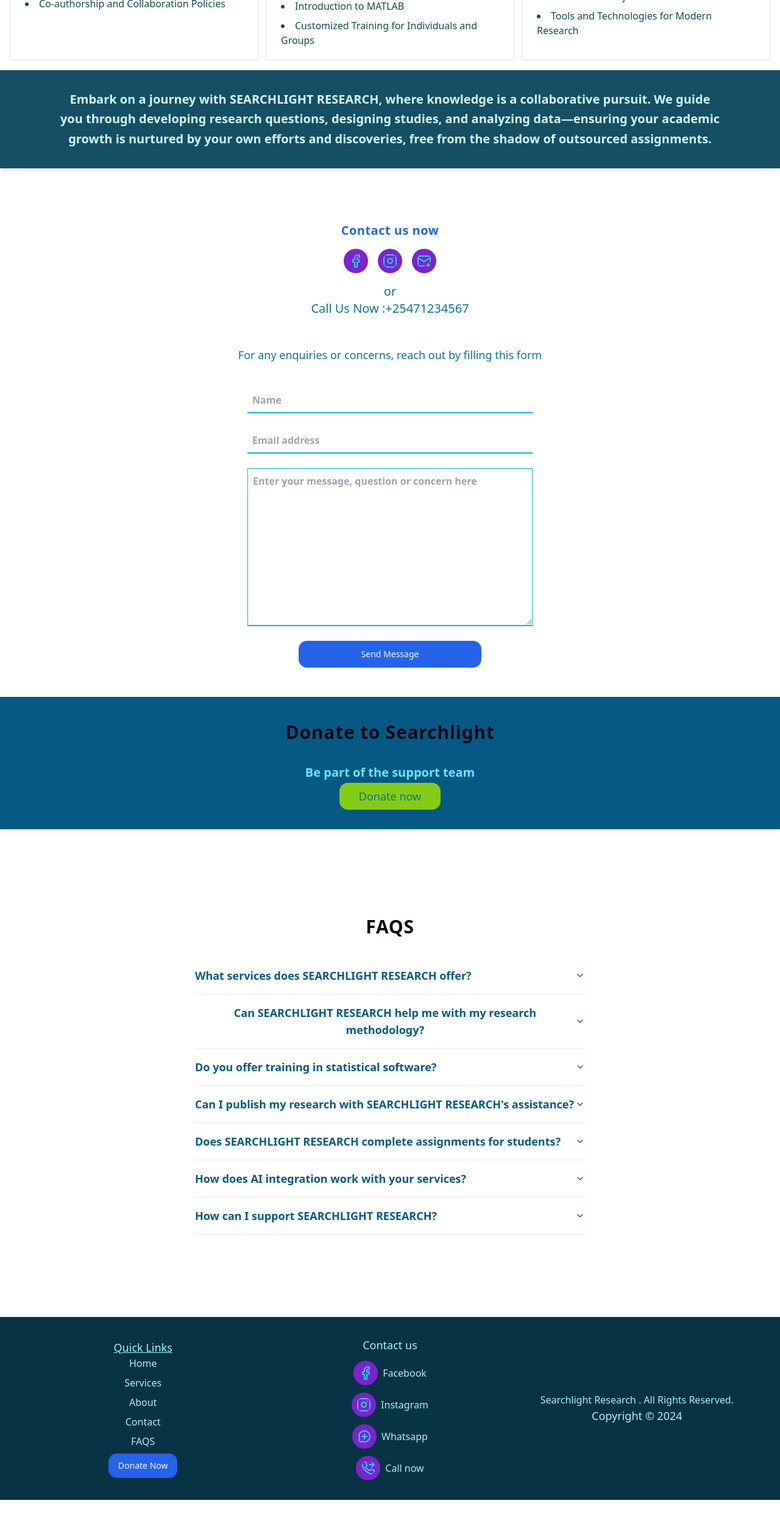
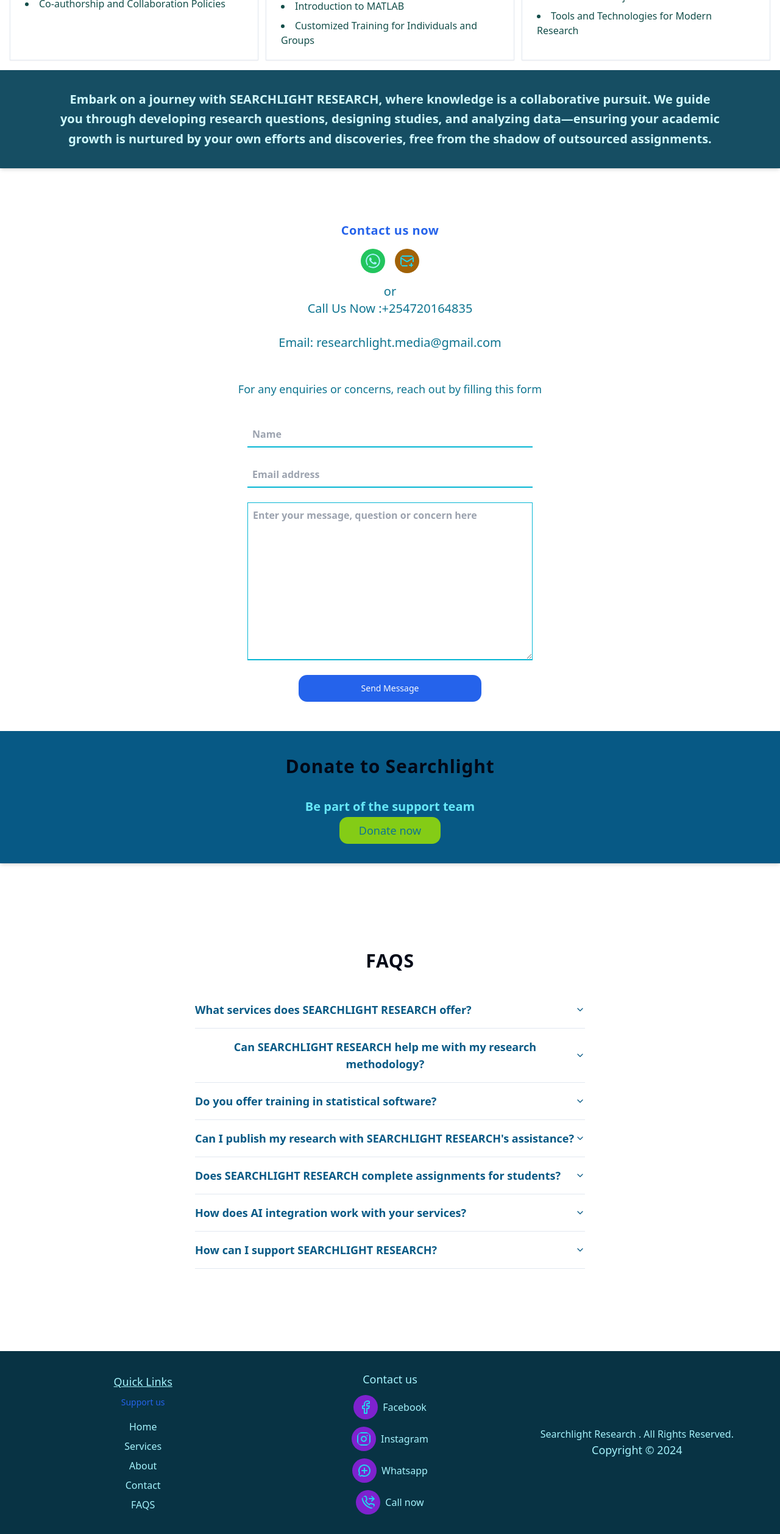
Before and after one commit to richardkanai123/Researchlight, a Next.js app: page / in a window 1280 px wide. Shown: the part 3018-5534 px from the top of the page at 61% size. Before the commit the page ends 5478 px from the top, so only its background shows below. Built offline with nearby package versions, Linux system fonts and the light colour scheme.

Commit message:
Added donate page

```diff
--- /dev/null
+++ b/app/donate/page.tsx
@@ -0,0 +1,41 @@
+import Image from "next/image";
+import React from "react";
+import qr from "../../public/qrcode.png";
+import { Button } from "@/components/ui/button";
+import { cn } from "@/lib/utils";
+const DonatePage = () => {
+	return (
+		<div className='w-full min-h-[70vh] max-h-fit flex flex-col items-center align-middle content-center snap-proximity justify-center '>
+			<h1 className='text-2xl  text-primary font-semibold text-balance snap-center tracking-normal  snap-proximity text-center max-w-[400px] mb-6'>
+				Support us to carry out even more research and build a better future
+			</h1>
+			<div className='w-full grid grid-cols-1 md:grid-cols-2 gap-4 items-center '>
+				<div className='max-w-[300px] text-xl flex flex-col gap-2  items-center justify-center mx-auto'>
+					<p className='text-xl font-semibold'>Scan the QR code</p>
+					<span>or</span>
+					<Button
+						asChild
+						className={cn("mx-auto w-full bg-primary text-base")}>
+						<a
+							href='https://www.paypal.com/ncp/payment/3PD2Q3S5NPX6S'
+							target='_blank'
+							rel='noopener noreferrer'>
+							Prefer paypal or card
+						</a>
+					</Button>
+				</div>
+
+				<div className='relative flex items-center justify-center max-w-[300px] mx-auto'>
+					<Image
+						src={qr}
+						sizes='100vw'
+						width={200}
+						alt='donation qr code'
+					/>
+				</div>
+			</div>
+		</div>
+	);
+};
+
+export default DonatePage;
--- a/app/page.tsx
+++ b/app/page.tsx
@@ -15,6 +15,7 @@
 	MailPlusIcon,
 } from "lucide-react";
 import Image from "next/image";
+import { BsWhatsapp } from "react-icons/bs";
 
 export default function Home() {
 	return (
@@ -67,31 +68,27 @@
 					<section className='w-full mx-auto flex items-center content-center gap-4 align-baseline justify-center'>
 						{/* social links icons */}
 						<a
-							href='http://'
+							href='https://wa.me/254720164835'
 							target='_blank'
 							rel='noopener noreferrer'>
-							<Facebook className='w-10 text-center h-10 text-xl ease-linear text-cyan-400 hover:text-cyan-700 bg-purple-700 transition-all hover:bg-green-500 duration-500  rounded-full p-2 ' />
+							<BsWhatsapp className='w-10 text-center h-10 text-xl ease-linear text-cyan-200 hover:text-cyan-700 hover:bg-purple-700 transition-all bg-green-500 duration-500  rounded-full p-2 ' />
 						</a>
 
 						<a
-							href='http://'
+							href='mailto:researchlight.media@gmail.com'
 							target='_blank'
 							rel='noopener noreferrer'>
-							<InstagramIcon className='w-10 text-center h-10 text-xl ease-linear text-cyan-400 hover:text-cyan-700 bg-purple-700 transition-all hover:bg-green-500 duration-500  rounded-full p-2 ' />
-						</a>
-
-						<a
-							href='http://'
-							target='_blank'
-							rel='noopener noreferrer'>
-							<MailPlusIcon className='w-10 text-center h-10 text-xl ease-linear text-cyan-400 hover:text-cyan-700 bg-purple-700 transition-all hover:bg-green-500 duration-500  rounded-full p-2 ' />
+							<MailPlusIcon className='w-10 text-center h-10 text-xl ease-linear text-cyan-400 hover:text-cyan-700 bg-yellow-700 transition-all hover:bg-green-500 duration-500  rounded-full p-2 ' />
 						</a>
 					</section>
 
 					<p className='text-xl text-center mb-4 text-cyan-700'>
 						or
 						<br />
-						Call Us Now :+25471234567
+						Call Us Now :+254720164835
+						<br />
+						<br />
+						<span>Email: researchlight.media@gmail.com </span>
 					</p>
 				</div>
 				<ContactForm />
--- a/components/DonateBanner.tsx
+++ b/components/DonateBanner.tsx
@@ -3,7 +3,9 @@
 import Motionh1 from "./Motionh1";
 import { Button } from "./ui/button";
 import { cn } from "@/lib/utils";
+import { useRouter } from "next/navigation";
 const DonateBanner = () => {
+	const Router = useRouter();
 	return (
 		<motion.div
 			// animate in by brightening
@@ -23,6 +25,7 @@
 			</p>
 
 			<Button
+				onClick={() => Router.push("/donate")}
 				className={cn(
 					"max-w-[200px] mx-auto bg-lime-500 text-cyan-700 text-lg",
 				)}
--- a/components/MainFooter.tsx
+++ b/components/MainFooter.tsx
@@ -17,6 +17,11 @@
 				<p className='text-center underline text-lg'>Quick Links</p>
 				<ul className='text-center text-base list-none space-y-2'>
 					<li>
+						<Button variant='link'>
+							<Link href='/donate'>Support us</Link>
+						</Button>
+					</li>
+					<li>
 						<Link href='/'>Home</Link>
 					</li>
 					<li>
@@ -32,10 +37,6 @@
 					<li>
 						<Link href='/#FAQ'>FAQS</Link>
 					</li>
-
-					<Button className='hover:bg-lime-400 hover:text-cyan-900'>
-						Donate Now
-					</Button>
 				</ul>
 			</div>
 
```
Also changed, not shown: public/qrcode.png (added).
